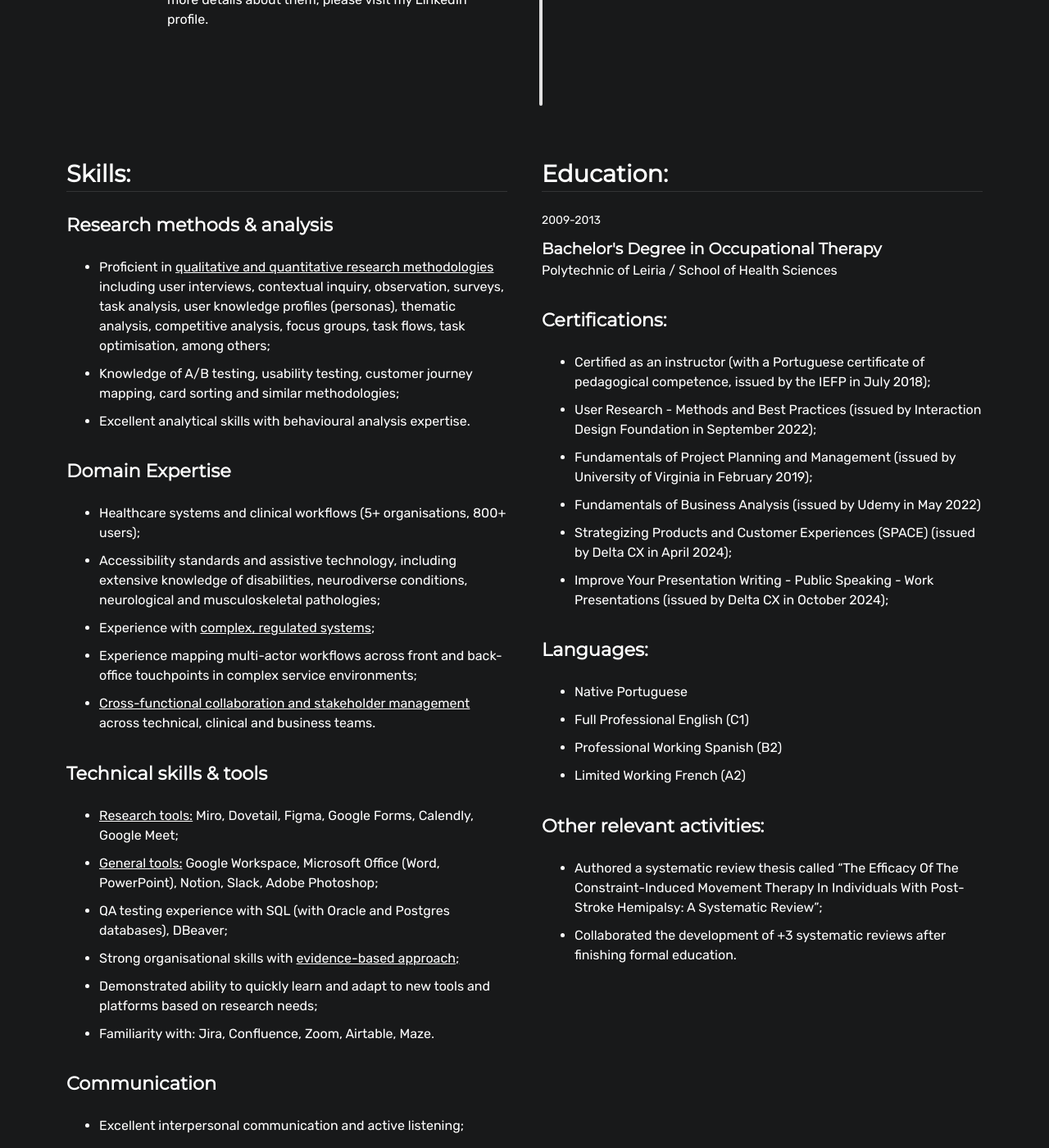
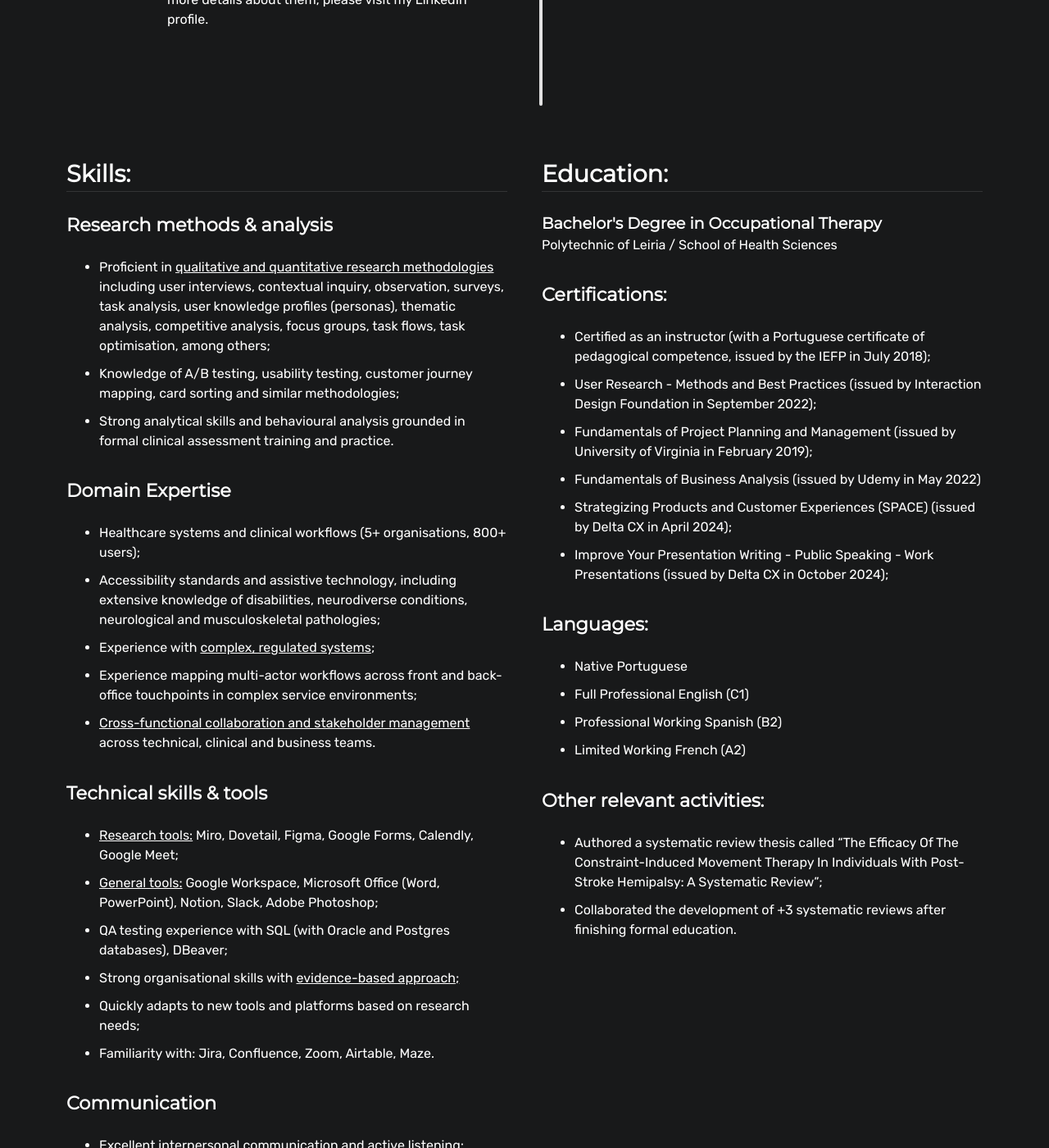
Before and after one commit to analuciacoimbra/analuciacoimbra.github.io, a Jekyll site: the page built from resume.html, in a window 1280 px wide and 1400 px high, scrolled down 1847 px. Shown: the whole window at 82% size. Built offline with Jekyll 4.4.1, drawn with Linux system fonts in a browser that asks for light colours.

Commit message:
Update resume.html

```diff
--- a/resume.html
+++ b/resume.html
@@ -277,7 +277,8 @@ layout: default
           card sorting and similar methodologies;
         </li>
         <li>
-          Excellent analytical skills with behavioural analysis expertise.
+          Strong analytical skills and behavioural analysis grounded in formal
+          clinical assessment training and practice.
         </li>
       </ul>
       <h3>Domain Expertise</h3>
@@ -320,8 +321,7 @@ layout: default
           Strong organisational skills with <u>evidence-based approach;</u>
         </li>
         <li>
-          Demonstrated ability to quickly learn and adapt to new tools and
-          platforms based on research needs;
+          Quickly adapts to new tools and platforms based on research needs;
         </li>
         <li>Familiarity with: Jira, Confluence, Zoom, Airtable, Maze.</li>
       </ul>
@@ -338,7 +338,6 @@ layout: default
     </div>
     <div class="resume-col">
       <h2>Education:</h2>
-      <p id="education-date">2009-2013</p>
       <h4 id="education-course">Bachelor's Degree in Occupational Therapy</h4>
       <p id="education-school">
         Polytechnic of Leiria / School of Health Sciences
```
